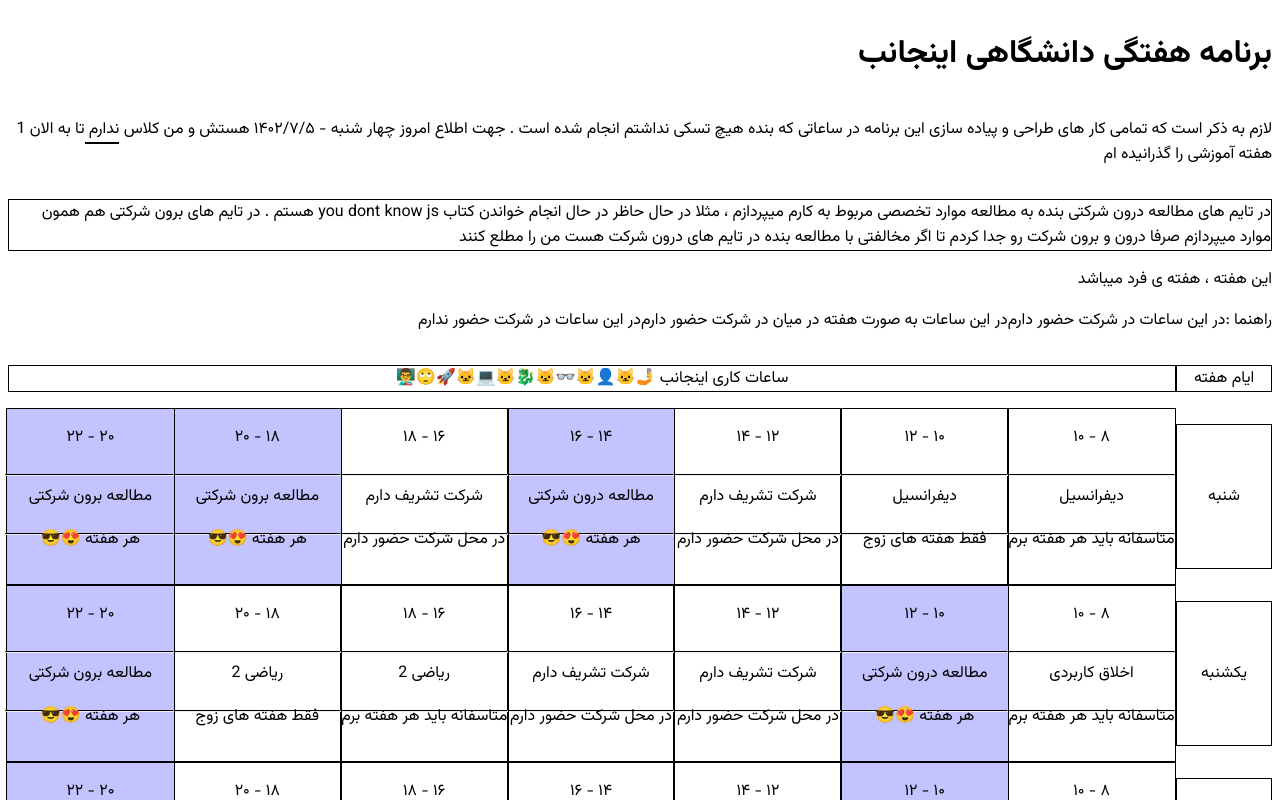
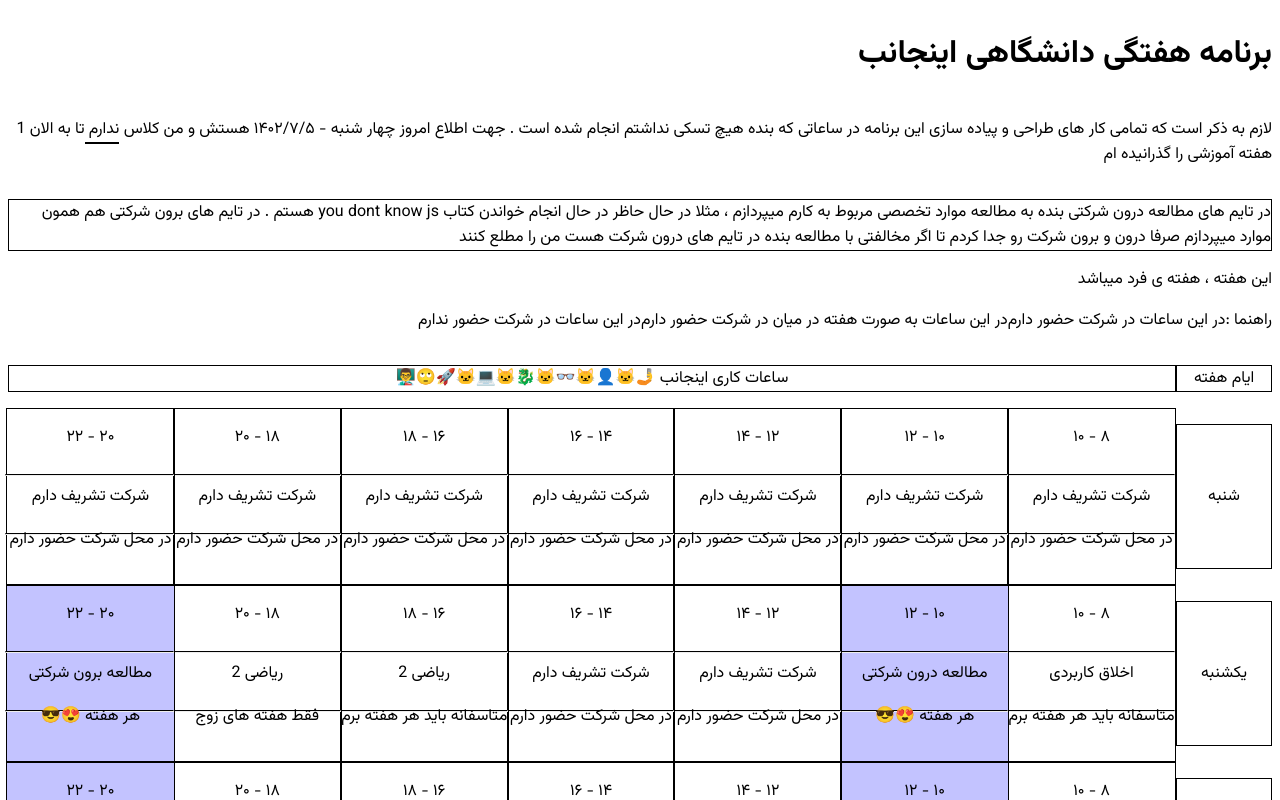
Before and after one commit to amirakbr/universitycalendar, a Next.js app: page / in a window 1280 px wide. Shown: the top 800 px of the page. Built offline with nearby package versions, Linux system fonts and the light colour scheme.

Commit message:
tsx : update my university calendar

```diff
--- a/app/page.tsx
+++ b/app/page.tsx
@@ -15,28 +15,13 @@ export default function Home() {
     {
       dayTime: "شنبه",
       timeSlotsArray: [
-        {
-          title: "دیفرانسیل",
-          isEveryOtherWeek: "",
-        },
-        {
-          title: "دیفرانسیل",
-          isEveryOtherWeek: "زوج",
-        },
         null,
-        {
-          title: "مطالعه درون شرکتی",
-          isEveryOtherWeek: "practice",
-        },
         null,
-        {
-          title: "مطالعه برون شرکتی",
-          isEveryOtherWeek: "practice",
-        },
-        {
-          title: "مطالعه برون شرکتی",
-          isEveryOtherWeek: "practice",
-        },
+        null,
+        null,
+        null,
+        null,
+        null,
       ],
     },
     {
```
